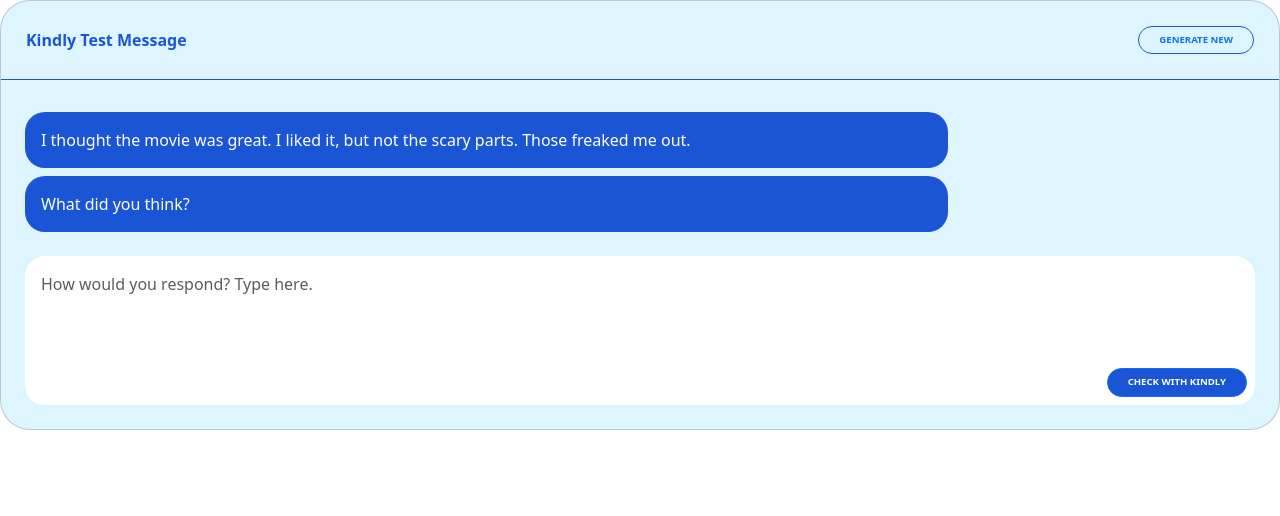
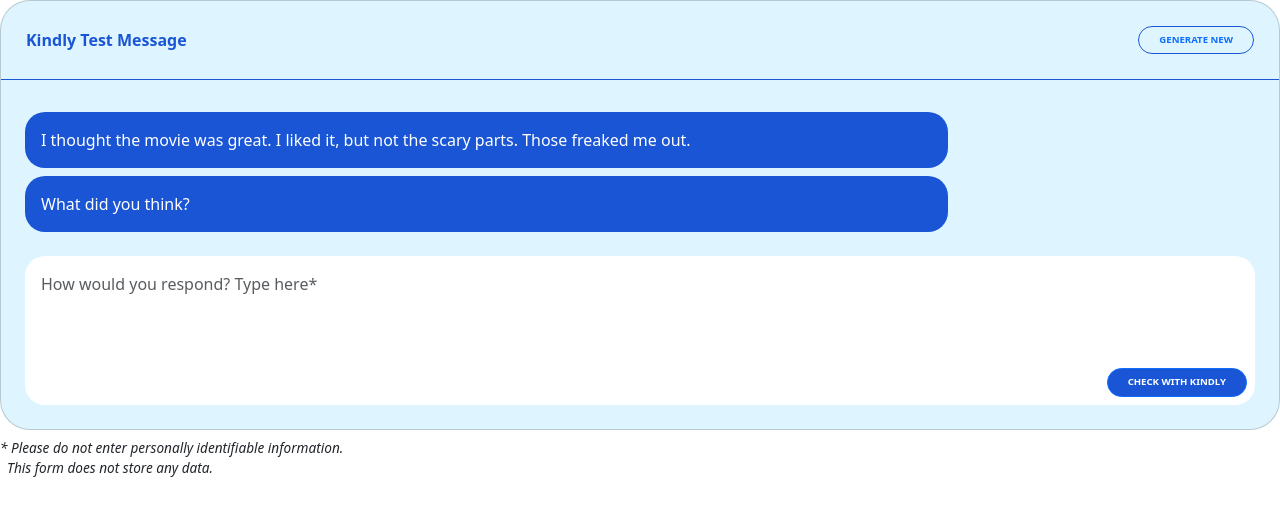
Before and after one commit to unicef/kindly-website, a React (Create React App) app: page /form in a window 1280 px wide. Shown: the top 516 px of the page. Built offline with nearby package versions, Linux system fonts and the light colour scheme; no server answers.

Commit message:
BLD: add form disclaimer

```diff
--- a/src/components/KindlyForm.js
+++ b/src/components/KindlyForm.js
@@ -156,7 +156,7 @@
 			   	>
 				    <Form.Control
 						as="textarea"
-				    	placeholder="How would you respond? Type here."
+						placeholder="How would you respond? Type here*"
 						rows={3}
 						className="shadow-none p-3 mt-4"
 						style={{
@@ -183,6 +183,10 @@
 			    </div>
 			  </Card.Body>
 			</Card>
+			<div style={{fontStyle: "italic", marginTop: "0.6em", fontSize: "0.85em"}}>
+			* Please do not enter personally identifiable information.<br/>
+			&nbsp;&nbsp;This form does not store any data.
+			</div>
 			<div id="kindly-status" className="text-white">{waitStatus}</div>
 		</div>
 	)
```
Lines whose indentation alone changed are shown as unchanged.
